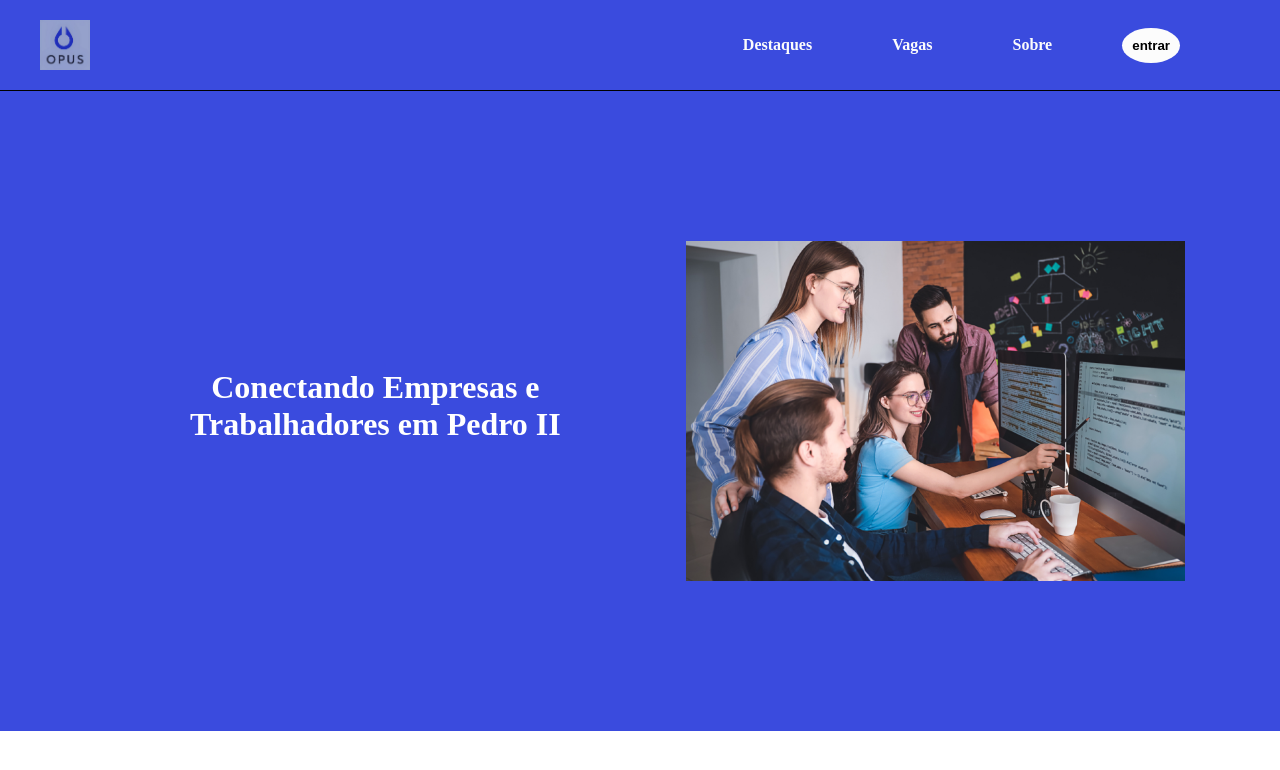
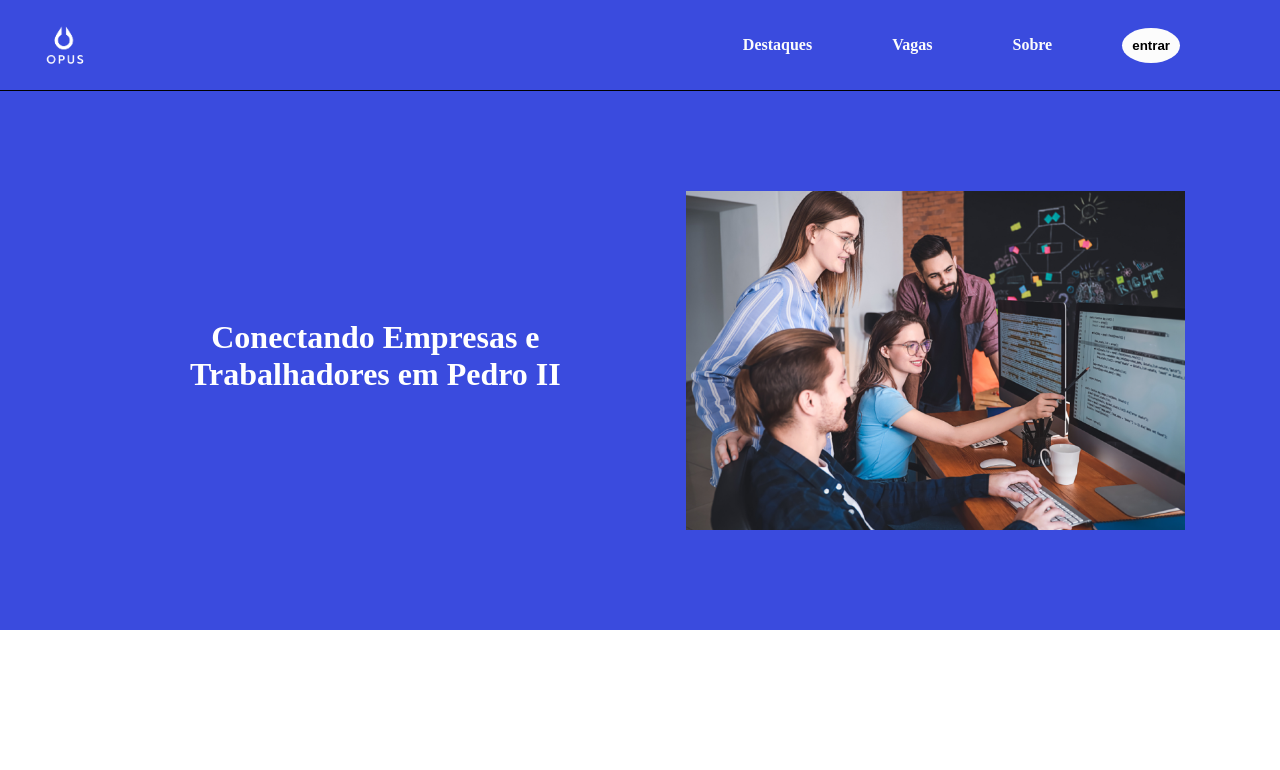
Before and after one commit to ruanvictordev/opus, a React (Vite) app in the folder client/: page / in a window 1280 px wide. Shown: the top 770 px of the page. Built offline with nearby package versions, Linux system fonts and the light colour scheme.

Commit message:
Adicinei A logo correta

```diff
--- a/client/src/components/Header/Navbar.tsx
+++ b/client/src/components/Header/Navbar.tsx
@@ -1,8 +1,10 @@
 import * as S from "./styles";
-import img from "../../assets/img/opus_logo.jpeg";
+import img from "../../assets/img/Logotipo-Vetor(1).png";
 import { FiAlignJustify, FiX } from "react-icons/fi";
 import { motion } from "framer-motion";
 import { useState } from "react";
+
+
 export default function Navbar() {
   const [show, setShow] = useState(false);
 
--- a/client/src/components/Header/styles.ts
+++ b/client/src/components/Header/styles.ts
@@ -3,7 +3,7 @@ import { Link } from "react-router-dom";
 import { theme } from "../../styles/theme";
 
 export const Main = Styled.div`
-width:100%;
+  width:100%;
 `;
 
 export const Nav = Styled.div`
@@ -67,6 +67,7 @@ export const DivR = Styled.div`
   display:inline-block;
   height:95px;
   float:right;
+
 }
 `;
 export const DivM = Styled.div`
--- a/client/src/components/Main/styled.ts
+++ b/client/src/components/Main/styled.ts
@@ -6,7 +6,7 @@ export const Main = styled.main`
 `;
 export const Div = styled.div`
   background: ${theme.colors.colorOne};
-  height: 100%;
+  /* height: 100%; */
   /* margin: auto;
   display: flex;
   justify-content: space-around;
@@ -21,6 +21,7 @@ export const Div = styled.div`
   @media (max-width: 768px) {
     /* border: 1px solid saddlebrown; */
     /* padding: 20px; */
+
     flex-direction: row;
     align-items: normal;
   }
```
Also changed, not shown: client/src/assets/img/Logotipo-Vetor(1).png (added).
